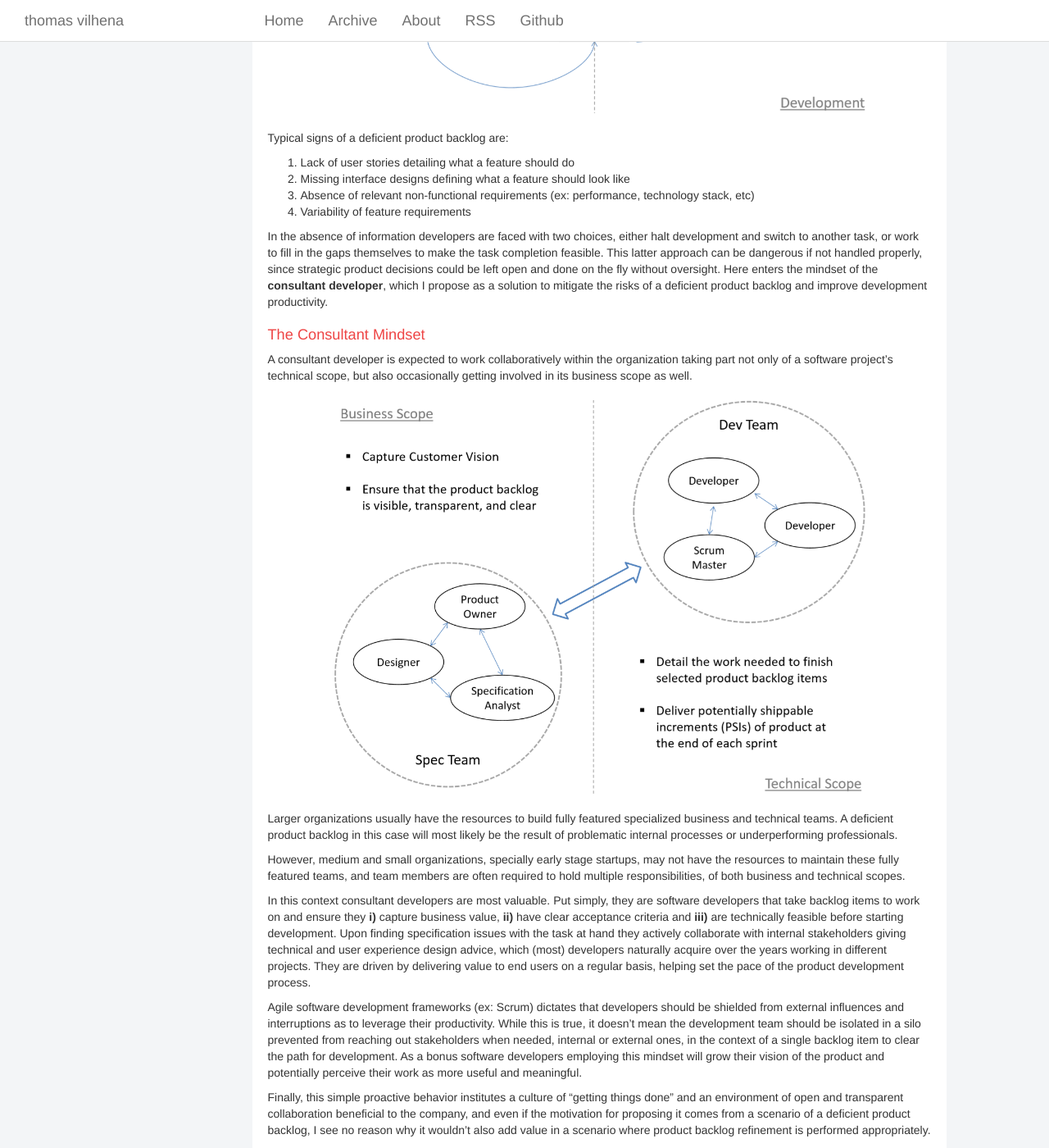
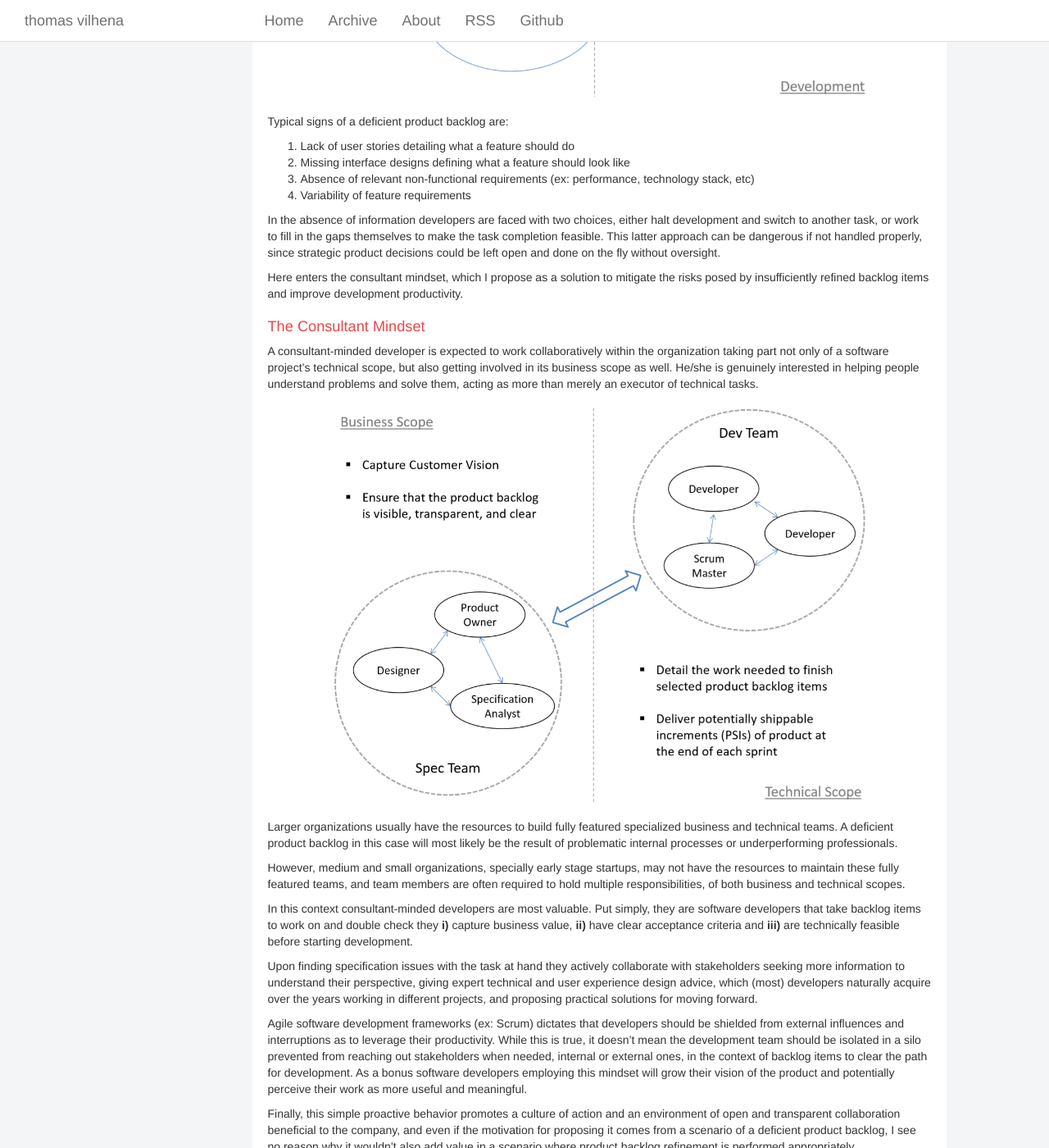
Before and after one commit to TCGV/blog, a Jekyll site: the page built from index.html, in a window 1280 px wide and 1400 px high, scrolled down 826 px. Shown: the whole window at 82% size. Built offline with Jekyll 4.4.1, drawn with Linux system fonts in a browser that asks for light colours; the list of posts is cut into pages by our own code; part of the change alters nothing that is shown; some of the changed text lies outside the part shown.

Commit message:
- Rephrasing post to prevent misconception with the consultant profession - Installing Jekyll redirect plugin

```diff
--- a/_config.yml
+++ b/_config.yml
@@ -35,7 +35,7 @@ paginate: 3
 
 highlighter: rouge
 markdown: kramdown
-gems: ['jekyll-paginate']
+gems: ['jekyll-paginate', 'jekyll-redirect-from']
 
 exclude: ['README.md', 'LICENSE']
 
--- a/_posts/2020-02-23-the-consultant-developer.md
+++ /dev/null
@@ -1,53 +0,0 @@
----
-layout: post
-title: "The Consultant Developer"
-date: 2020-02-23 12:00:00 -0300
-tags: collaboration
----
-
-Software developers are responsible for carrying out tasks from a product backlog for delivering increments of value in a regular manner. The mindset we adopt towards work can have a direct impact in the quality and speed of our output. In this article I propose the simple mindset of a "consultant developer" and explain how enforcing it can help improve the product development workflow.
-
-Backlog Refinement
-============
-
-In an ideal world software developers would only work on tasks from a perfectly refined product backlog. Tasks requirements, user stories, user flows, interface designs, edge cases, etc would be thoroughly detailed, allowing for maximum productivity during development since all required information would be easy to access and readily available.
-
-In practice this is rarely the case. Backlog refinement is an important but often neglected process. Below I provide a usual definition of what it is:
-
-> Backlog refinement is the ongoing process of reviewing product backlog items and checking that they are appropriately prepared and ordered in a way that makes them clear and executable for teams once they are planned for development
-
-It can be regarded as a specification process somewhat perpendicular to the software development process, i.e., backlog refinement is driven by the product vision, fit to technical constraints and performed concurrently and in anticipation of development:
-
-<p align="center">
-  <img style="max-height: 380px; max-width: 100%; margin: 10px" src="{{ site.baseurl }}/images/p15/product_backlog.PNG" alt="Product Backlog"/>
-  <br>
-</p>
-
-Typical signs of a deficient product backlog are:
-
-1. Lack of user stories detailing what a feature should do
-1. Missing interface designs defining what a feature should look like
-1. Absence of relevant non-functional requirements (ex: performance, technology stack, etc)
-1. Variability of feature requirements
-
-In the absence of information developers are faced with two choices, either halt development and switch to another task, or work to fill in the gaps themselves to make the task completion feasible. This latter  approach can be dangerous if not handled properly, since strategic product decisions could be left open and done on the fly without oversight. Here enters the mindset of the <b>consultant developer</b>, which I propose as a solution to mitigate the risks of a deficient product backlog and improve development productivity.
-
-The Consultant Mindset
-============
-
-A consultant developer is expected to work collaboratively within the organization taking part not only of a software project's technical scope, but also occasionally getting involved in its business scope as well.
-
-<p align="center">
-  <img style="width: 652px; max-width: 100%; margin: 10px" src="{{ site.baseurl }}/images/p15/product_scopes.PNG" alt="Product Scopes"/>
-  <br>
-</p>
-
-Larger organizations usually have the resources to build fully featured specialized business and technical teams. A deficient product backlog in this case will most likely be the result of problematic internal processes or underperforming professionals.
-
-However, medium and small organizations, specially early stage startups, may not have the resources to maintain these fully featured teams, and team members are often required to hold multiple responsibilities, of both business and technical scopes.
-
-In this context consultant developers are most valuable. Put simply, they are software developers that take backlog items to work on and ensure they <b>i)</b> capture business value, <b>ii)</b> have clear acceptance criteria and <b>iii)</b> are technically feasible before starting development. Upon finding specification issues with the task at hand they actively collaborate with internal stakeholders giving technical and user experience design advice, which (most) developers naturally acquire over the years working in different projects. They are driven by delivering value to end users on a regular basis, helping set the pace of the product development process.
-
-Agile software development frameworks (ex: Scrum) dictates that developers should be shielded from external influences and interruptions as to leverage their productivity. While this is true, it doesn't mean the development team should be isolated in a silo prevented from reaching out stakeholders when needed, internal or external ones, in the context of a single backlog item to clear the path for development. As a bonus software developers employing this mindset will grow their vision of the product and potentially perceive their work as more useful and meaningful.
-
-Finally, this simple proactive behavior institutes a culture of "getting things done" and an environment of open and transparent collaboration beneficial to the company, and even if the motivation for proposing it comes from a scenario of a deficient product backlog, I see no reason why it wouldn't also add value in a scenario where product backlog refinement is performed appropriately.
--- /dev/null
+++ b/_posts/2020-02-25-a-mindset-for-improving-the-product-workflow.md
@@ -0,0 +1,59 @@
+---
+layout: post
+title: "A mindset for improving the product development workflow"
+date: 2020-02-25 16:00:00 -0300
+tags: collaboration
+redirect_from:
+  - /2020/02/the-consultant-developer
+---
+
+Software developers are responsible for carrying out tasks from a product backlog for delivering increments of value in a regular manner. The mindset we adopt towards work can have a direct impact in the quality and speed of our output. In this article I briefly discuss how adopting a "consultant mindset" internally within your company can help improve the product development workflow.
+
+Backlog Refinement
+============
+
+In an ideal world software developers would only work on tasks from a perfectly refined product backlog. Tasks requirements, user stories, user flows, interface designs, edge cases, etc would be thoroughly detailed, allowing for maximum productivity during development since all required information would be easy to access and readily available.
+
+In practice this is seldom the case. Backlog refinement is an important but often underattended process. Below I provide a usual definition of what it is:
+
+> Backlog refinement is the ongoing process of reviewing product backlog items and checking that they are appropriately prepared and ordered in a way that makes them clear and executable for teams once they are planned for development
+
+It can be regarded as a specification process somewhat perpendicular to the software development process, i.e., backlog refinement is driven by the product vision, fit to technical constraints and performed concurrently and in anticipation of development:
+
+<p align="center">
+  <img style="max-height: 380px; max-width: 100%; margin: 10px" src="{{ site.baseurl }}/images/p15/product_backlog.PNG" alt="Product Backlog"/>
+  <br>
+</p>
+
+Typical signs of a deficient product backlog are:
+
+1. Lack of user stories detailing what a feature should do
+1. Missing interface designs defining what a feature should look like
+1. Absence of relevant non-functional requirements (ex: performance, technology stack, etc)
+1. Variability of feature requirements
+
+In the absence of information developers are faced with two choices, either halt development and switch to another task, or work to fill in the gaps themselves to make the task completion feasible. This latter  approach can be dangerous if not handled properly, since strategic product decisions could be left open and done on the fly without oversight.
+
+Here enters the consultant mindset, which I propose as a solution to mitigate the risks posed by insufficiently refined backlog items and improve development productivity.
+
+The Consultant Mindset
+============
+
+A consultant-minded developer is expected to work collaboratively within the organization taking part not only of a software project's technical scope, but also getting involved in its business scope as well. He/she is genuinely interested in helping people understand problems and solve them, acting as more than merely an executor of technical tasks.
+
+<p align="center">
+  <img style="width: 652px; max-width: 100%; margin: 10px" src="{{ site.baseurl }}/images/p15/product_scopes.PNG" alt="Product Scopes"/>
+  <br>
+</p>
+
+Larger organizations usually have the resources to build fully featured specialized business and technical teams. A deficient product backlog in this case will most likely be the result of problematic internal processes or underperforming professionals.
+
+However, medium and small organizations, specially early stage startups, may not have the resources to maintain these fully featured teams, and team members are often required to hold multiple responsibilities, of both business and technical scopes.
+
+In this context consultant-minded developers are most valuable. Put simply, they are software developers that take backlog items to work on and double check they <b>i)</b> capture business value, <b>ii)</b> have clear acceptance criteria and <b>iii)</b> are technically feasible before starting development.
+
+Upon finding specification issues with the task at hand they actively collaborate with stakeholders seeking more information to understand their perspective, giving expert technical and user experience design advice, which (most) developers naturally acquire over the years working in different projects, and proposing practical solutions for moving forward.
+
+Agile software development frameworks (ex: Scrum) dictates that developers should be shielded from external influences and interruptions as to leverage their productivity. While this is true, it doesn't mean the development team should be isolated in a silo prevented from reaching out stakeholders when needed, internal or external ones, in the context of backlog items to clear the path for development. As a bonus software developers employing this mindset will grow their vision of the product and potentially perceive their work as more useful and meaningful.
+
+Finally, this simple proactive behavior promotes a culture of action and an environment of open and transparent collaboration beneficial to the company, and even if the motivation for proposing it comes from a scenario of a deficient product backlog, I see no reason why it wouldn't also add value in a scenario where product backlog refinement is performed appropriately.
```
